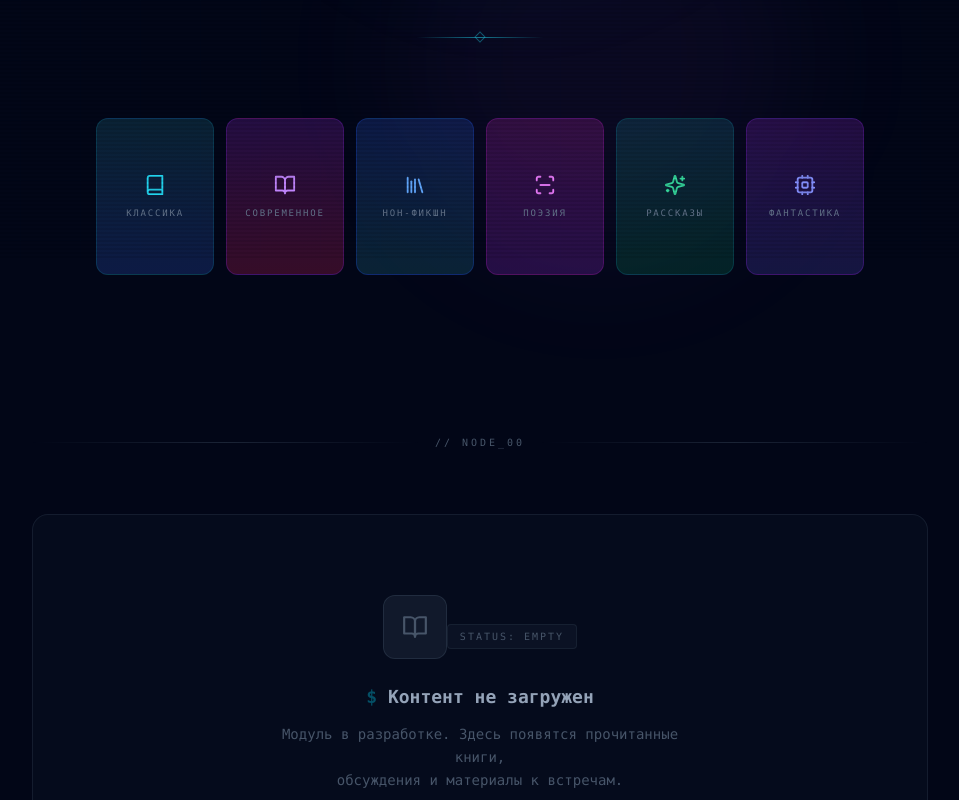
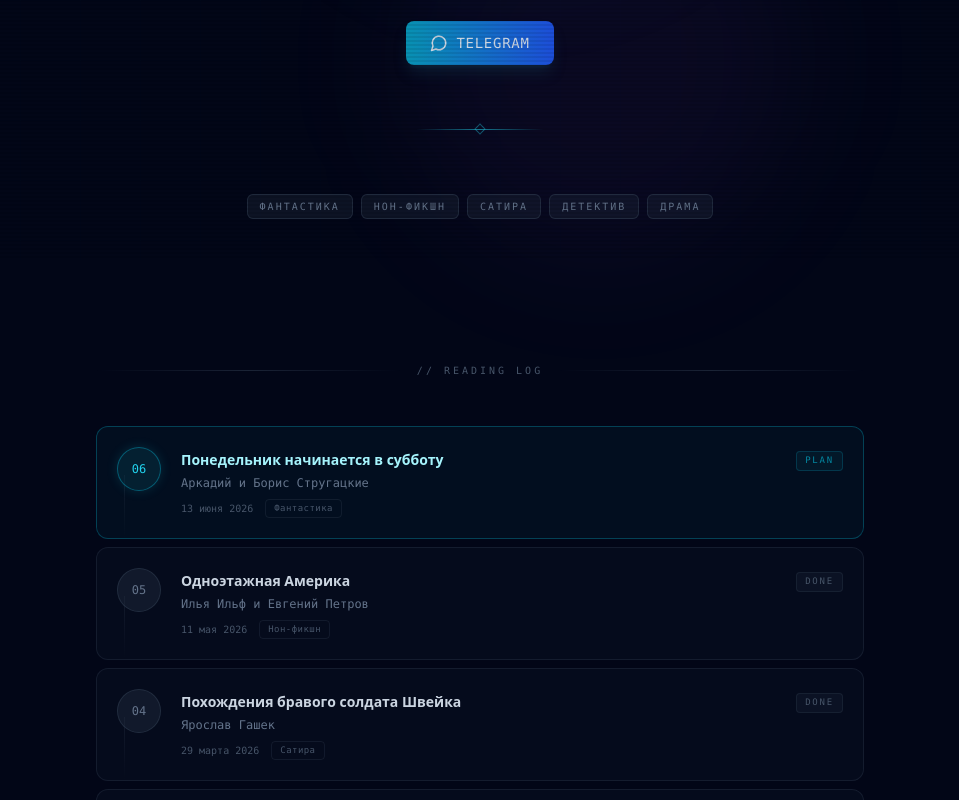
Before and after one commit to perryshe/dnd-club, a Next.js app: page /book-club in a window 1280 px wide. Shown: the part 540-1340 px from the top of the page, without its empty margins (160-1119 px from the left). Built offline with nearby package versions, Linux system fonts and the light colour scheme; no server answers.

Commit message:
feat: book club schedule timeline with genres + Telegram link

```diff
--- a/src/app/book-club/page.tsx
+++ b/src/app/book-club/page.tsx
@@ -1,5 +1,16 @@
 import Link from "next/link"
-import { Book, BookOpen, Cpu, Library, ScanLine, Sparkles } from "lucide-react"
+import { Book, BookOpen, Cpu, MessageCircle, ScanLine, Sparkles } from "lucide-react"
+
+const books = [
+  { id: 6, title: "Понедельник начинается в субботу", author: "Аркадий и Борис Стругацкие", date: "13 июня 2026", status: "plan" as const, genre: "Фантастика" },
+  { id: 5, title: "Одноэтажная Америка", author: "Илья Ильф и Евгений Петров", date: "11 мая 2026", status: "done" as const, genre: "Нон-фикшн" },
+  { id: 4, title: "Похождения бравого солдата Швейка", author: "Ярослав Гашек", date: "29 марта 2026", status: "done" as const, genre: "Сатира" },
+  { id: 3, title: "Автостопом по Галактике", author: "Дуглас Адамс", date: "15 февраля 2026", status: "done" as const, genre: "Фантастика" },
+  { id: 2, title: "Маникюр для покойника", author: "Дарья Донцова", date: "30 ноября 2025", status: "done" as const, genre: "Детектив" },
+  { id: 1, title: "Бойцовский клуб", author: "Чак Паланик", date: "8 ноября 2025", status: "done" as const, genre: "Драма" },
+]
+
+const genres = [...new Set(books.map(b => b.genre))]
 
 export default function BookClubPage() {
   return (
@@ -37,7 +48,6 @@ export default function BookClubPage() {
       {/* Hero */}
       <section className="relative">
         <div className="container mx-auto px-4 pt-24 pb-20 text-center">
-          {/* Badge */}
           <div className="inline-flex items-center gap-2 px-3 py-1.5 rounded-full border border-cyan-500/20 bg-cyan-950/30 text-cyan-400/80 text-[10px] font-mono tracking-[0.25em] uppercase mb-12">
             <Sparkles size={12} />
             Module // reading division
@@ -54,87 +64,108 @@ export default function BookClubPage() {
             </span>
           </h1>
 
-          <p className="text-slate-500 text-base max-w-lg mx-auto leading-relaxed font-mono mb-12">
+          <p className="text-slate-500 text-base max-w-lg mx-auto leading-relaxed font-mono mb-8">
             <span className="text-cyan-500/60">[</span> digital library & reading collective <span className="text-cyan-500/60">]</span>
           </p>
 
+          <a
+            href="https://t.me/c/3035877322/2"
+            target="_blank"
+            className="inline-flex items-center gap-2 bg-gradient-to-r from-cyan-600 to-blue-700 hover:from-cyan-500 hover:to-blue-600 px-6 py-3 rounded-lg transition shadow-lg shadow-cyan-900/30 text-sm font-mono tracking-wider uppercase mb-16"
+          >
+            <MessageCircle size={18} />
+            Telegram
+          </a>
+
           {/* Holographic divider */}
-          <div className="relative w-32 h-px mx-auto mb-20">
+          <div className="relative w-32 h-px mx-auto mb-16">
             <div className="absolute inset-0 bg-gradient-to-r from-transparent via-cyan-400 to-transparent opacity-60" />
             <div className="absolute -top-1 left-1/2 -translate-x-1/2 w-2 h-2 rotate-45 border border-cyan-400/40" />
           </div>
 
-          {/* Genre pods — futuristic book categories */}
-          <div className="grid grid-cols-3 md:grid-cols-6 gap-3 max-w-3xl mx-auto mb-20">
-            {[
-              { icon: Book, label: "Классика", gradient: "from-cyan-900/40 to-blue-900/40", border: "border-cyan-700/30", iconColor: "text-cyan-400" },
-              { icon: BookOpen, label: "Современное", gradient: "from-purple-900/40 to-pink-900/40", border: "border-purple-700/30", iconColor: "text-purple-400" },
-              { icon: Library, label: "Нон-фикшн", gradient: "from-blue-900/40 to-cyan-900/40", border: "border-blue-700/30", iconColor: "text-blue-400" },
-              { icon: ScanLine, label: "Поэзия", gradient: "from-fuchsia-900/40 to-purple-900/40", border: "border-fuchsia-700/30", iconColor: "text-fuchsia-400" },
-              { icon: Sparkles, label: "Рассказы", gradient: "from-cyan-900/40 to-emerald-900/40", border: "border-cyan-700/30", iconColor: "text-emerald-400" },
-              { icon: Cpu, label: "Фантастика", gradient: "from-purple-900/40 to-indigo-900/40", border: "border-purple-700/30", iconColor: "text-indigo-400" },
-            ].map((item, i) => (
-              <div key={i} className="group cursor-default">
-                <div className={`
-                  aspect-[3/4] rounded-xl flex flex-col items-center justify-center gap-3 p-4
-                  border bg-gradient-to-b ${item.gradient} ${item.border}
-                  transition-all duration-300
-                  hover:shadow-lg hover:shadow-cyan-900/20 hover:-translate-y-1
-                  relative overflow-hidden
-                `}>
-                  {/* Corner glitch lines */}
-                  <div className="absolute top-0 left-0 w-4 h-px bg-gradient-to-r from-cyan-400/30 to-transparent opacity-0 group-hover:opacity-100 transition-opacity" />
-                  <div className="absolute top-0 left-0 w-px h-4 bg-gradient-to-b from-cyan-400/30 to-transparent opacity-0 group-hover:opacity-100 transition-opacity" />
-                  <item.icon size={22} className={`${item.iconColor} transition-transform group-hover:scale-110`} />
-                  <span className="text-[9px] font-mono tracking-[0.2em] uppercase text-center leading-tight text-slate-500 group-hover:text-slate-300 transition-colors">
-                    {item.label}
+          {/* Genre tags */}
+          <div className="flex flex-wrap justify-center gap-2 mb-16">
+            {genres.map((genre) => (
+              <span
+                key={genre}
+                className="px-3 py-1 rounded-md border border-slate-700/50 bg-slate-800/40 text-[10px] font-mono tracking-[0.2em] uppercase text-slate-500"
+              >
+                {genre}
               </span>
-                </div>
-              </div>
             ))}
           </div>
         </div>
       </section>
 
-      {/* Empty state — future content */}
+      {/* Timeline — Легенда встреч */}
       <section className="relative pb-24">
         <div className="container mx-auto px-4">
-          <div className="max-w-4xl mx-auto">
-            {/* Section divider */}
-            <div className="flex items-center gap-4 mb-16">
+          <div className="max-w-3xl mx-auto">
+            {/* Section header */}
+            <div className="flex items-center gap-4 mb-12">
               <div className="flex-1 h-px bg-gradient-to-r from-transparent via-slate-700/50 to-transparent" />
-              <span className="text-slate-600 font-mono text-[10px] tracking-[0.3em] uppercase">// node_00</span>
+              <span className="text-slate-600 font-mono text-[10px] tracking-[0.3em] uppercase">// reading log</span>
               <div className="flex-1 h-px bg-gradient-to-r from-transparent via-slate-700/50 to-transparent" />
             </div>
 
-            <div className="text-center py-20 px-8 rounded-2xl border border-slate-800/60 bg-slate-900/30 relative overflow-hidden group">
-              {/* Hover scanline effect */}
-              <div className="absolute inset-0 bg-gradient-to-b from-cyan-500/[0.02] to-transparent opacity-0 group-hover:opacity-100 transition-opacity pointer-events-none" />
+            <div className="space-y-2">
+              {books.map((book) => (
+                <div
+                  key={book.id}
+                  className={`
+                    group relative flex items-start gap-5 p-5 rounded-xl
+                    border transition-all duration-300
+                    ${book.status === "plan"
+                      ? "border-cyan-500/30 bg-cyan-950/20 hover:bg-cyan-950/30 hover:border-cyan-400/50"
+                      : "border-slate-800/60 bg-slate-900/30 hover:bg-slate-900/50 hover:border-slate-700/60"
+                    }
+                  `}
+                >
+                  {/* Timeline line */}
+                  <div className="absolute left-[27px] top-12 bottom-0 w-px bg-gradient-to-b from-slate-700/30 to-transparent" />
 
-              <div className="relative">
-                <div className="inline-flex items-center justify-center w-16 h-16 rounded-xl border border-slate-700/50 bg-slate-800/50 mb-6 group-hover:border-cyan-700/30 transition-colors">
-                  <BookOpen size={26} className="text-slate-600 group-hover:text-cyan-500/60 transition-colors" />
+                  {/* Number badge */}
+                  <div className={`
+                    relative z-10 flex-shrink-0 w-11 h-11 rounded-full flex items-center justify-center
+                    text-xs font-mono border
+                    ${book.status === "plan"
+                      ? "border-cyan-500/40 bg-cyan-950/50 text-cyan-400 shadow-[0_0_12px_rgba(34,211,238,.15)]"
+                      : "border-slate-700/50 bg-slate-800/50 text-slate-500"
+                    }
+                  `}>
+                    {String(book.id).padStart(2, "0")}
                   </div>
 
-                <div className="inline-block px-3 py-1 rounded border border-slate-700/30 bg-slate-800/30 text-[10px] font-mono tracking-[0.2em] uppercase text-slate-600 mb-6">
-                  status: empty
+                  {/* Content */}
+                  <div className="flex-1 min-w-0 pt-1">
+                    <div className="flex items-start justify-between gap-4 mb-1">
+                      <h3 className={`font-semibold text-sm leading-tight ${book.status === "plan" ? "text-cyan-200" : "text-slate-300"}`}>
+                        {book.title}
+                      </h3>
+                      <span className={`
+                        flex-shrink-0 text-[9px] font-mono tracking-[0.2em] uppercase px-2 py-0.5 rounded
+                        ${book.status === "plan"
+                          ? "text-cyan-500/70 border border-cyan-500/20 bg-cyan-950/30"
+                          : "text-slate-600 border border-slate-700/30 bg-slate-800/30"
+                        }
+                      `}>
+                        {book.status === "plan" ? "plan" : "done"}
+                      </span>
                     </div>
-
-                <h2 className="text-lg font-semibold text-slate-400 mb-3 font-mono">
-                  <span className="text-cyan-500/40">$</span> Контент не загружен
-                </h2>
-
-                <p className="text-slate-600 text-sm max-w-md mx-auto leading-relaxed font-mono">
-                  Модуль в разработке. Здесь появятся прочитанные книги,
-                  <br />
-                  обсуждения и материалы к встречам.
+                    <p className="text-xs text-slate-500 font-mono mb-2">
+                      {book.author}
                     </p>
-
-                <div className="mt-8 flex items-center justify-center gap-2">
-                  <span className="w-1.5 h-1.5 rounded-full bg-cyan-500/40 animate-pulse" />
-                  <span className="text-[10px] font-mono tracking-[0.2em] uppercase text-slate-700">awaiting data stream</span>
+                    <div className="flex items-center gap-3">
+                      <span className="text-[10px] text-slate-600 font-mono">
+                        {book.date}
+                      </span>
+                      <span className="text-[9px] px-2 py-0.5 rounded border border-slate-700/30 text-slate-600 font-mono tracking-wider">
+                        {book.genre}
+                      </span>
                     </div>
                   </div>
+                </div>
+              ))}
             </div>
           </div>
         </div>
```
Lines whose indentation alone changed are shown as unchanged.
